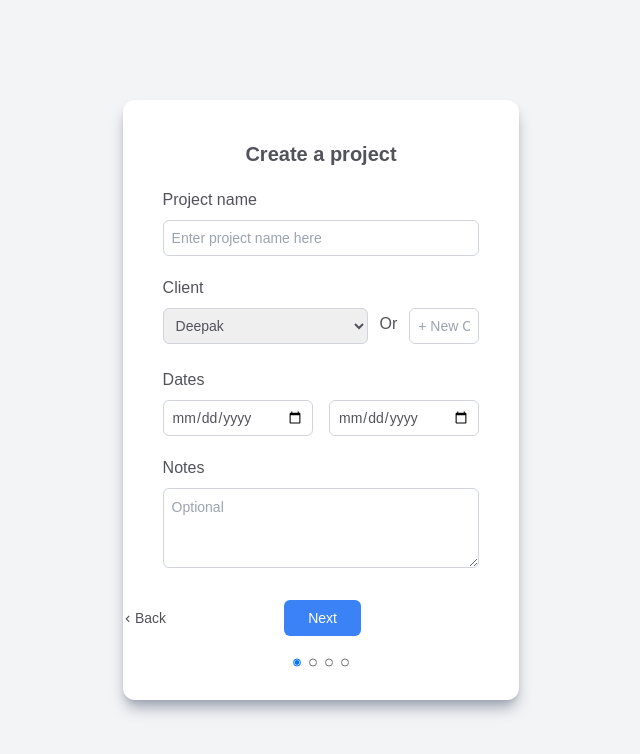
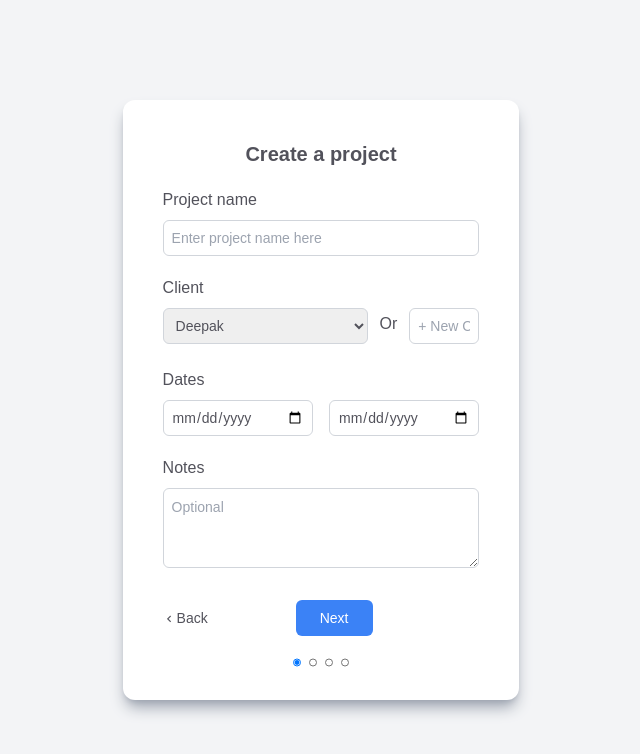
Before and after one commit to thedeepakmaurya/multiform, a React (Create React App) app: page / in a window 1280 px wide. Shown: the top 754 px of the page, without its empty margins (319-959 px from the left). Built offline with nearby package versions, Linux system fonts and the light colour scheme.

Commit message:
layout fix

```diff
--- a/src/components/Button.js
+++ b/src/components/Button.js
@@ -3,8 +3,8 @@ import React from 'react';
 const Button = ({step, nextStep, prevStep}) => {
 
   return (
-    <div className='flex flex-col sm:w-[380px] w-[480px] pl-10 pr-10'>
-      <div className='flex justify-start items-center sm:gap-[60px] gap-[110px]'>
+    <>
+      <div className='flex items-center gap-20'>
         <button className='text-sm' onClick={prevStep}><i className='bx bx-chevron-left align-middle'></i>Back</button>
         <button className='text-sm p-2 pl-6 pr-6 rounded-md bg-blue-500 text-white ml-2' onClick={nextStep}>Next</button>
       </div>
@@ -14,7 +14,7 @@ const Button = ({step, nextStep, prevStep}) => {
         <input className='w-2' type='radio' checked={step === 3} readOnly/>
         <input className='w-2' type='radio' checked={step === 4} readOnly/>
       </div>
-    </div>
+      </>
   );
 };
 
--- a/src/components/pages/CreateProject.js
+++ b/src/components/pages/CreateProject.js
@@ -85,7 +85,7 @@ const CreateProject = ({ formData, setFormData, step, nextStep, prevStep, handle
           </div>
         </div>
       </form>
-      <div className='mt-8'>
+      <div className='mt-8 w-full'>
         <Button step={step} nextStep={nextStep} prevStep={prevStep} />
       </div>
     </div>
--- a/src/components/pages/ManageProject.js
+++ b/src/components/pages/ManageProject.js
@@ -51,7 +51,7 @@ const ManageProject = ({ formData, setFormData, step, nextStep, prevStep }) => {
           </div>
         </div>
       </div>
-      <div className='mt-[103px] sm:mt-[82px]'>
+      <div className='mt-[82px] w-full'>
         <Button nextStep={nextStep} prevStep={prevStep} step={step} />
       </div>
     </div>
--- a/src/components/pages/SelectView.js
+++ b/src/components/pages/SelectView.js
@@ -37,7 +37,7 @@ const SelectView = ({ formData, setFormData, step, nextStep, prevStep }) => {
           <p className='text-sm p-3'>Board</p>
         </div>
       </div>
-      <div className='mt-44'>
+      <div className='mt-44 w-full'>
         <Button nextStep={nextStep} prevStep={prevStep} step={step} />
       </div>
     </div>
```
